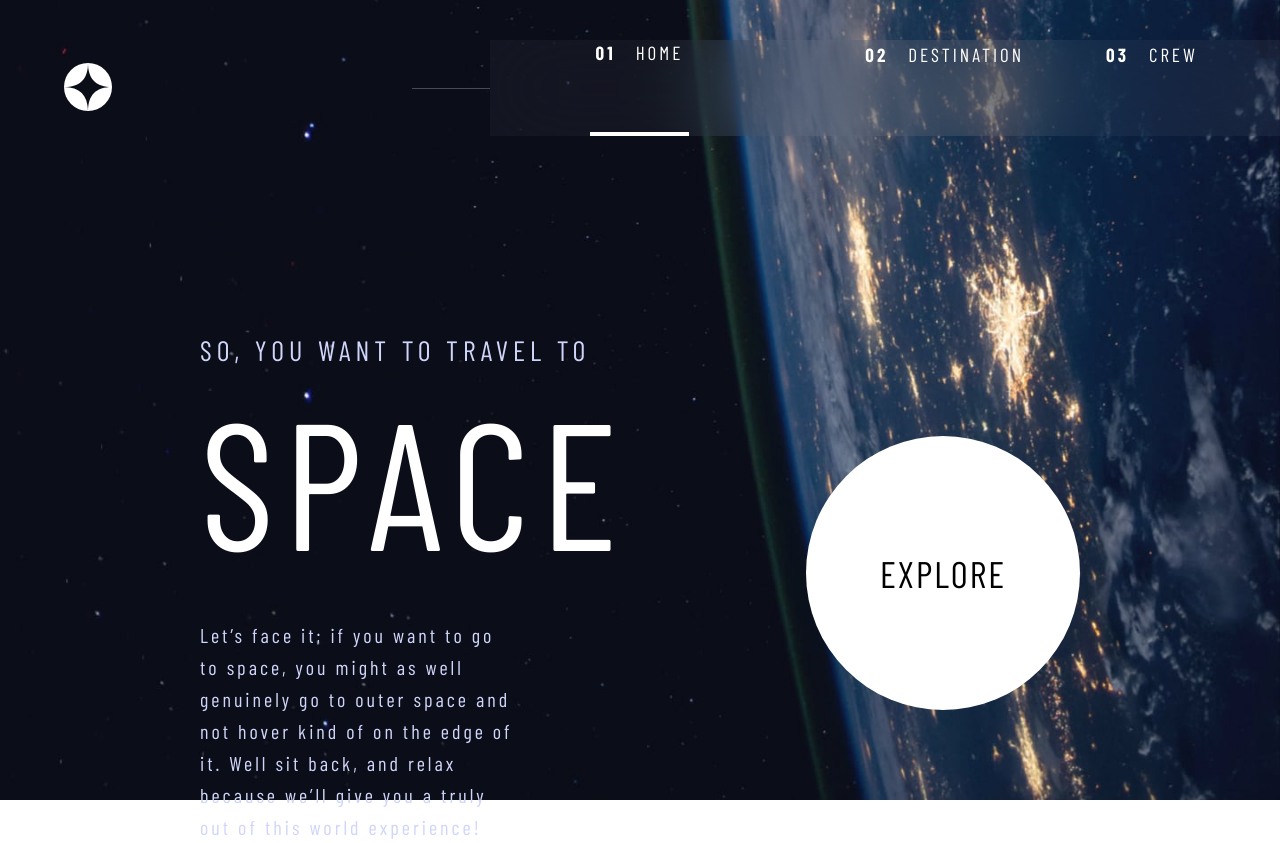
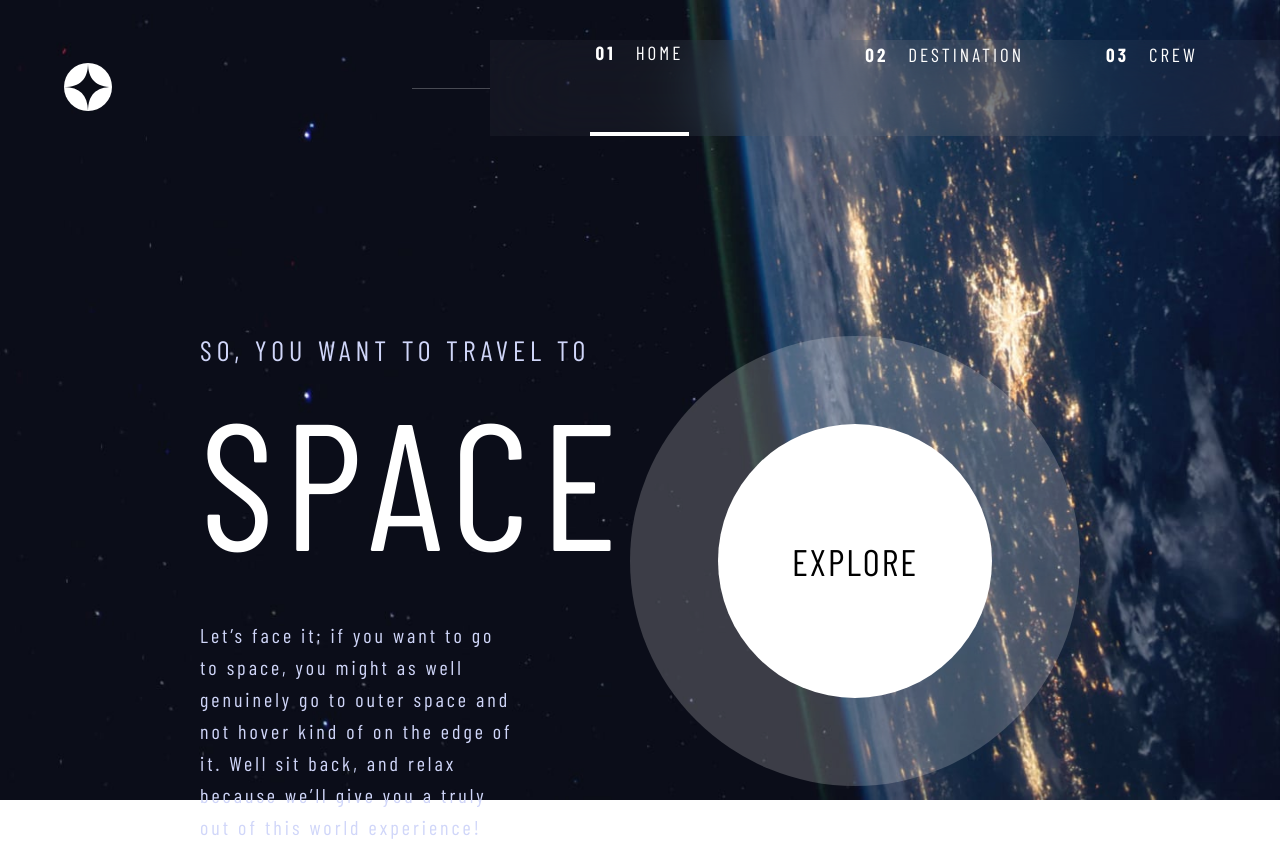
Before and after one commit to nicolasgabriiel/Space-Tourism, a Vue app: page / in a window 1280 px wide. Shown: the top 843 px of the page. Built offline with nearby package versions, Linux system fonts and the light colour scheme; a web font is replaced by a local one.

Commit message:
FEAT: Adicionando fundo do botão

```diff
--- a/src/views/Home.vue
+++ b/src/views/Home.vue
@@ -3,7 +3,7 @@
     <HeaderHome/>
     <div class="container">
       <TextHome/>
-      <div>
+      <div class="fundo_botao">
         <button class="explore">Explore</button>
       </div>
     </div>
@@ -47,12 +47,17 @@ export default defineComponent({
   text-transform: uppercase;
   color: black;
   font-family:'Barlow Condensed', sans-serif;
-  margin: 300px 200px 0 0;
-  transition:  0.5s;
+margin: 88px  0 0 88px;
+
+}
+.fundo_botao{
+  width: 450px;
+  height: 450px;
+  border-radius: 225px;
+  background-color: rgba(255, 255, 255, 0.2);
+  margin: 200px 200px 0 0;
 }
 .explore:hover{
-background-color: #fefefe;
-scale: 1.05;
 cursor: pointer;
 }
 </style>
```
